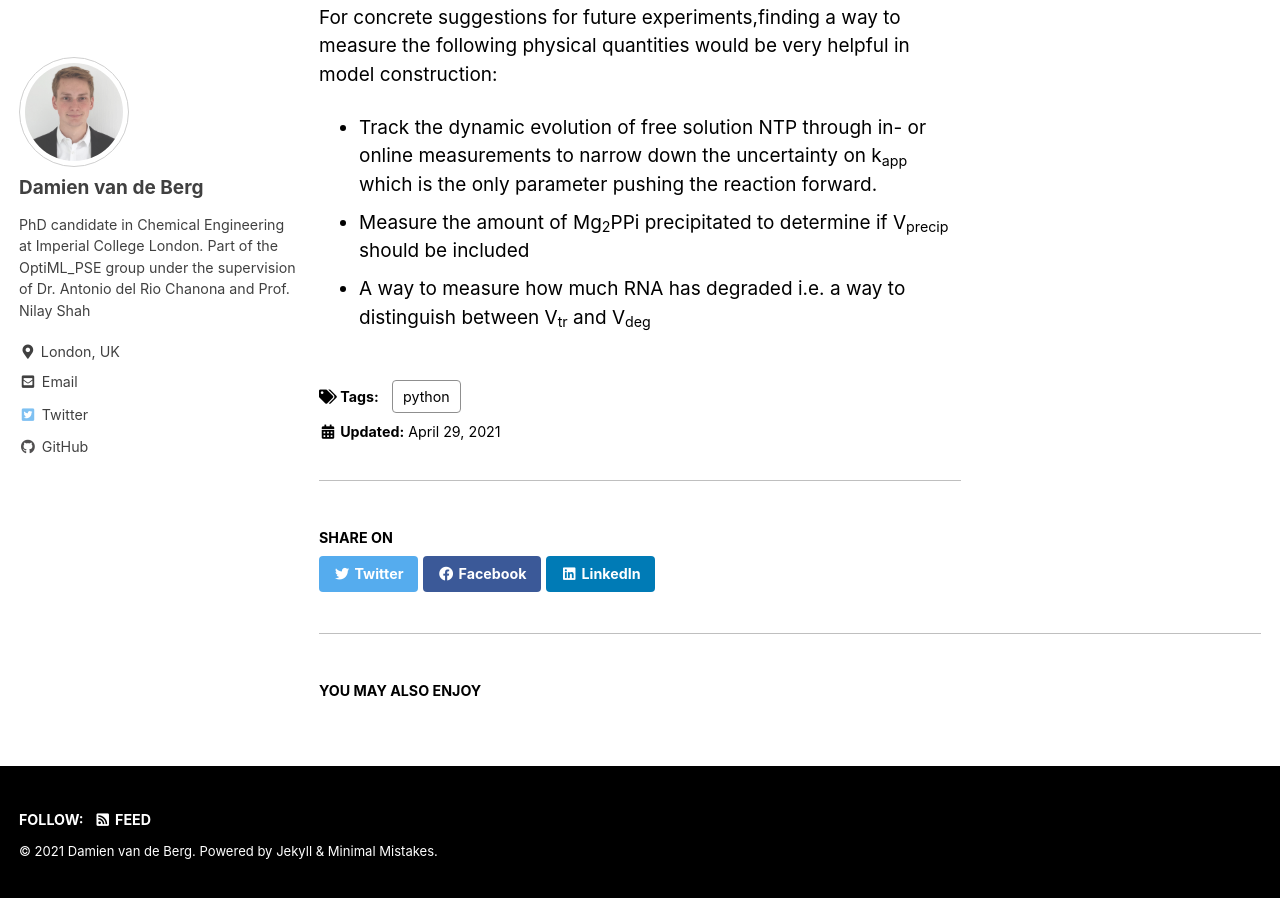
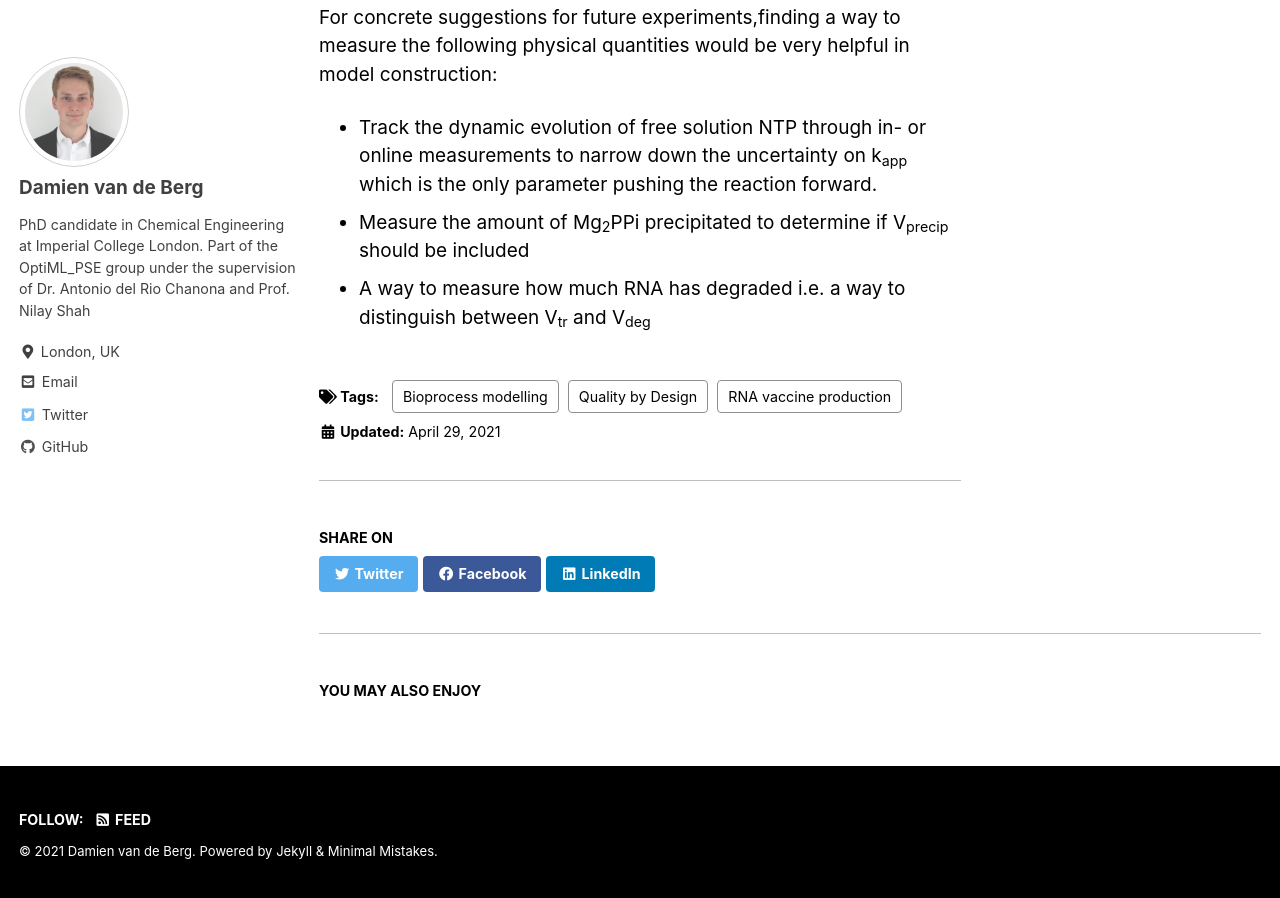
Before and after one commit to dv516/dv516.github.io, a Jekyll site: the page built from _posts/2021-04-29-Quality-by-Design-Modelling-for-RNA-vaccine-production.md, in a window 1280 px wide and 900 px high, scrolled down 8081 px. Built offline with Jekyll 4.4.1, drawn with Linux system fonts in a browser that asks for light colours; cached includes are drawn as plain includes.

Commit message:
Update 2021-04-29-Quality-by-Design-Modelling-for-RNA-vaccine-production.md

```diff
--- a/_posts/2021-04-29-Quality-by-Design-Modelling-for-RNA-vaccine-production.md
+++ b/_posts/2021-04-29-Quality-by-Design-Modelling-for-RNA-vaccine-production.md
@@ -4,7 +4,7 @@ date:   2021-04-29
 layout: single
 author_profile: true
 comments: true
-tags: [python]
+tags: [Quality by Design, Bioprocess modelling, RNA vaccine production]
 ---
 
 # Quality by Design modelling for rapid RNA vaccine production against emerging infectious diseases
```
